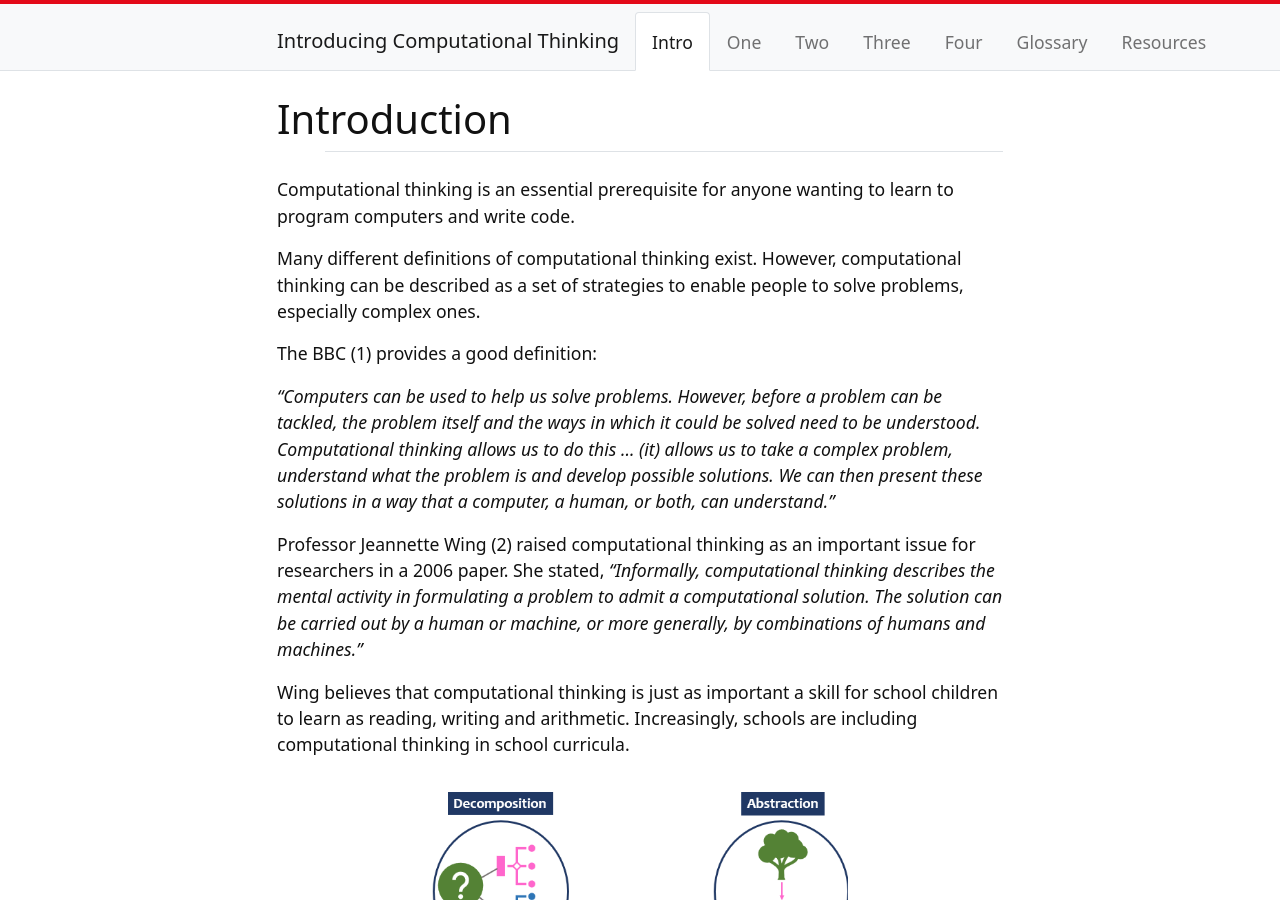
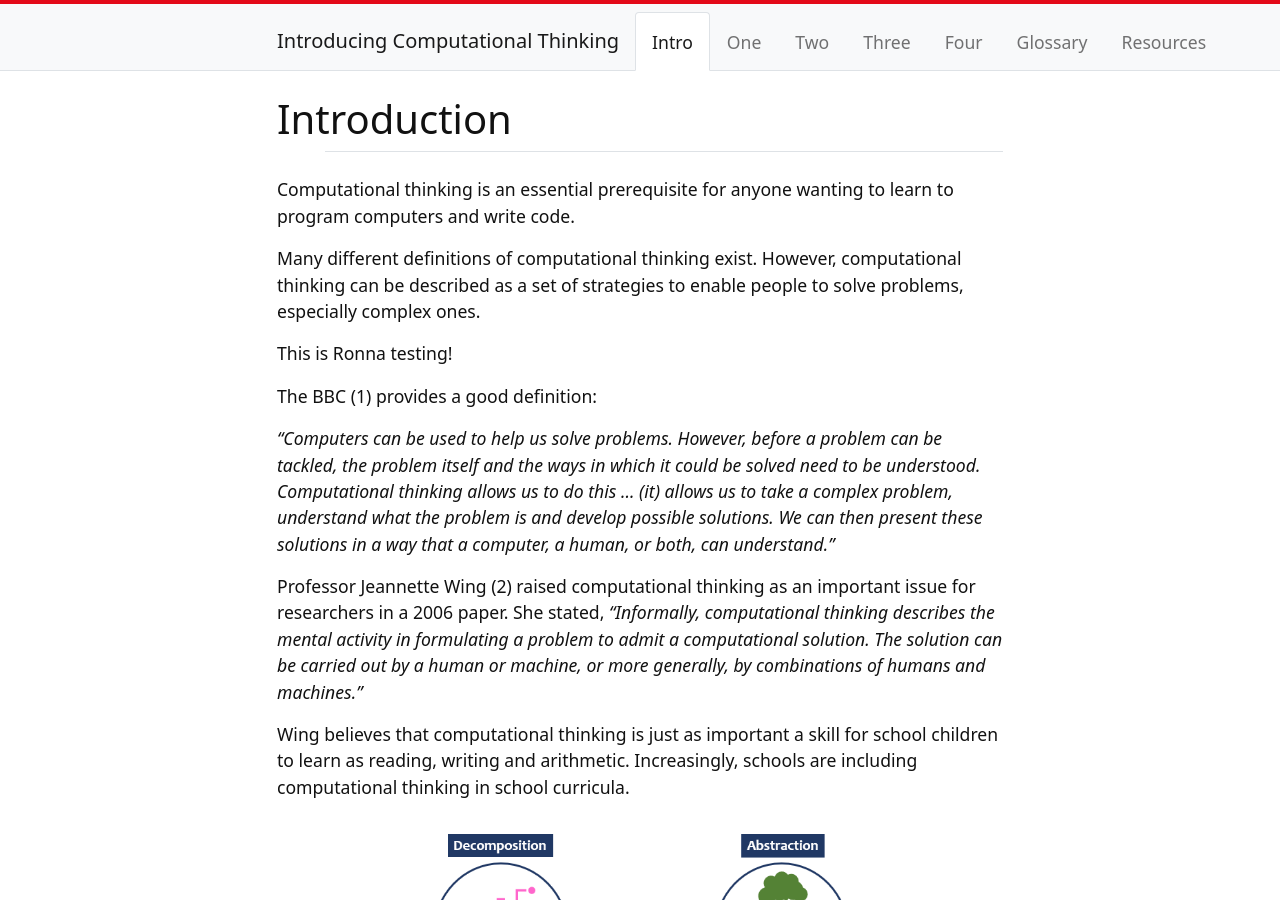
Before and after one commit to weaverbel/intro-computational-thinking, a Jekyll site: the page built from content/0-intro.md, in a window 1280 px wide and 900 px high. Built offline with Jekyll 4.4.1, drawn with Linux system fonts in a browser that asks for light colours.

Commit message:
Update 0-intro.md

```diff
--- a/content/0-intro.md
+++ b/content/0-intro.md
@@ -6,6 +6,8 @@ nav: Intro
 Computational thinking is an essential prerequisite for anyone wanting to learn to program computers and write code.
 
 Many different definitions of computational thinking exist. However, computational thinking can be described as a set of strategies to enable people to solve problems, especially complex ones.
+
+This is Ronna testing!
 
 The BBC (1) provides a good definition:
 
```
